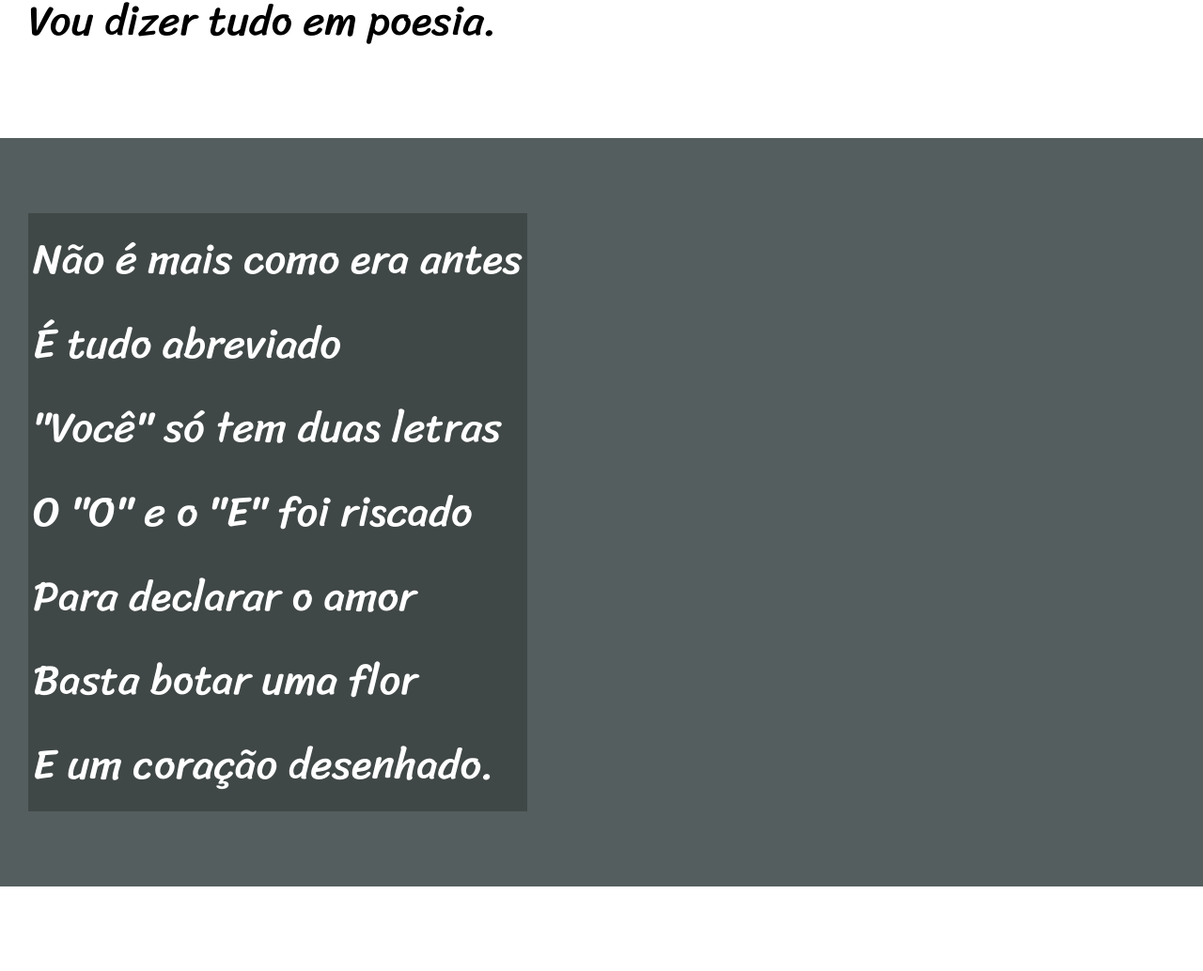
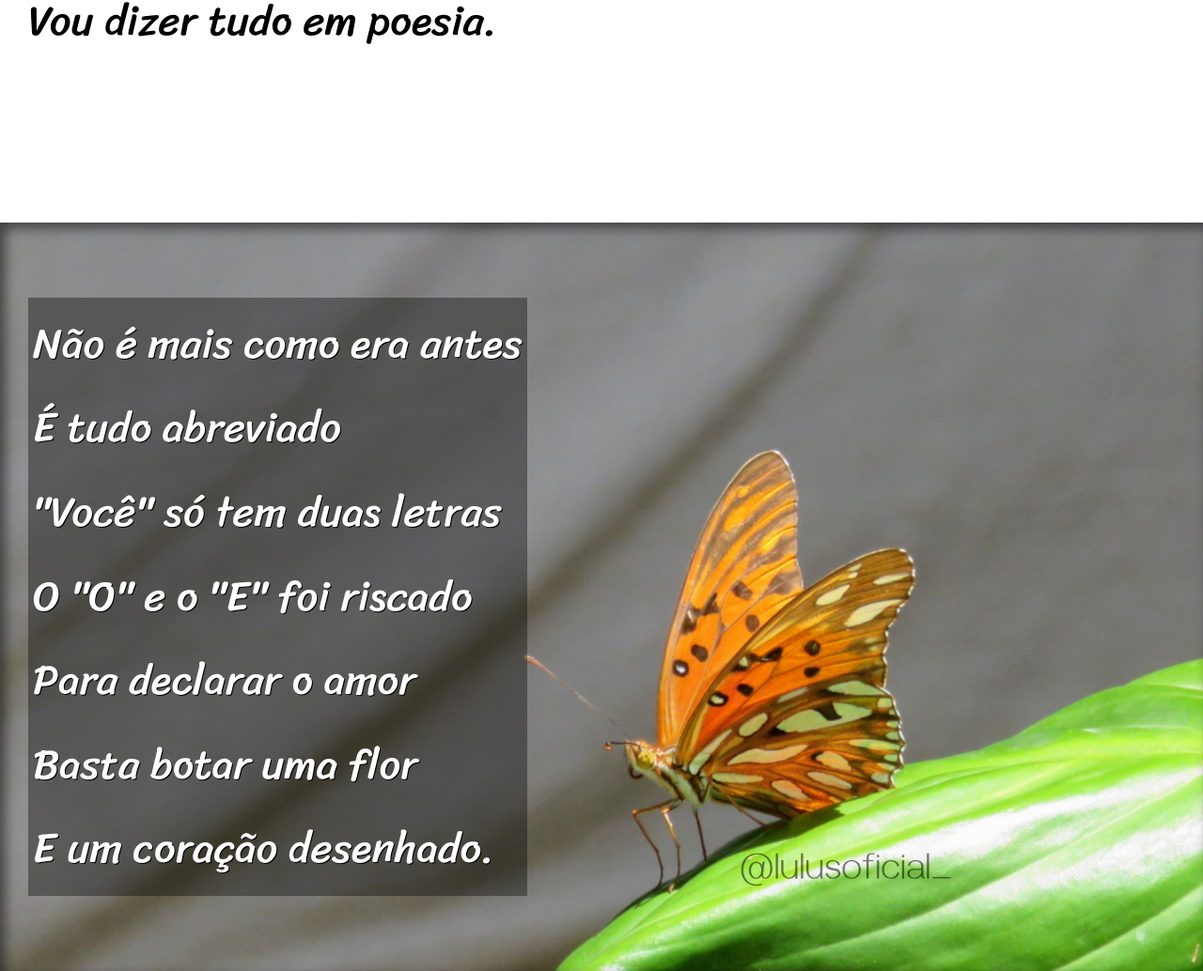
Before and after one commit to Marcelo-San/cordel, a plain HTML site: page index.html in a window 1280 px wide. Shown: the part 900-1934 px from the top of the page at 94% size. Drawn offline with Linux system fonts and the light colour scheme.

Commit message:
Adicionando nova imagem da borboleta, de autoria da Lulus, e acrescentando outros detalhes ao projeto.

```diff
--- a/estilo/style.css
+++ b/estilo/style.css
@@ -78,13 +78,6 @@ header a:hover, footer a:hover
 
 */
 
-/* Não vai ter imagem na seção. */
-section.normal
-{
-    background-color: white;
-    color: black;
-}
-
 /*
 Configuração que serve tanto para as seções classificadas como "normal", quanto as classificadas como "imagem". Para fazer o efeito paralax.
 */
@@ -98,17 +91,44 @@ section
     font-size: 3.5vw;
 }
 
+section > p
+{
+    padding-bottom: 2em;
+}
+
+/* Não vai ter imagem na seção. */
+section.normal
+{
+    background-color: white;
+    color: black;
+}
+
 section.imagem
 {
     background-color: rgb(85, 94, 95);
     color: white;
+    box-shadow: inset 6px 6px 13px 0px rgba(0, 0, 0, 0.52);
+    background-size: cover; /* Para exibir a imagem inteira. */
+    background-attachment: fixed; /* Aplicando o efeito Paralax. */
+    background-position: bottom center;
 }
 
 section.imagem > p
 {
     display: inline-block;/* Para a caixa se adaptar ao conteúdo escrito. */
     padding: 5px;
-    background-color: rgba(0, 0, 0, 0.25);
+    background-color: rgba(0, 0, 0, 0.370);
+    text-shadow: 1px 1px 0px black;
+}
+
+section#img01
+{
+    background-image: url('../imagens/lulusButterfly002.jpg');
+}
+
+section#img02
+{
+    background-image: url('../imagens/background002.jpg');
 }
 
 footer
--- a/index.html
+++ b/index.html
@@ -29,7 +29,7 @@
             </p>
         </section>
 
-        <section class="imagem">
+        <section class="imagem" id="img01">
             <p>
                 Não é mais como era antes <br>
                 É tudo abreviado <br>
@@ -63,7 +63,7 @@
             </p>
         </section>
 
-        <section class="imagem">
+        <section class="imagem" id="img02">
             <p>
                 Tenho saudade das cartas <br>
                 Escritas com a própria mão <br>
```
Also changed, not shown: imagens/lulusButterfly.jpg (renamed from imagens/bg_lulus-butterfly.jpg), imagens/lulusButterfly002.jpg (added), imagens/lulusButterfly003.jpg (added).
